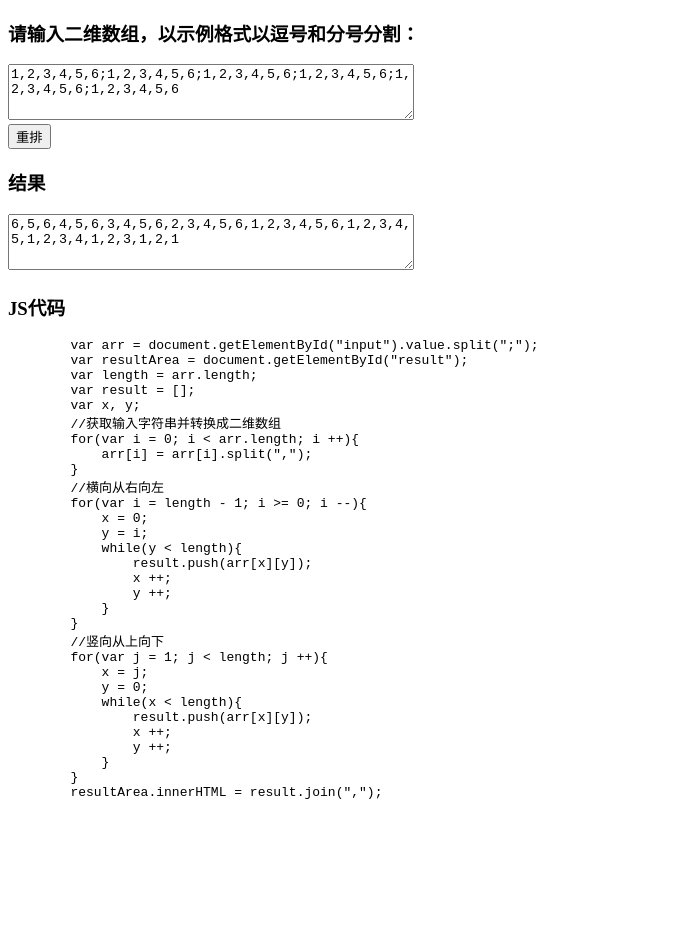
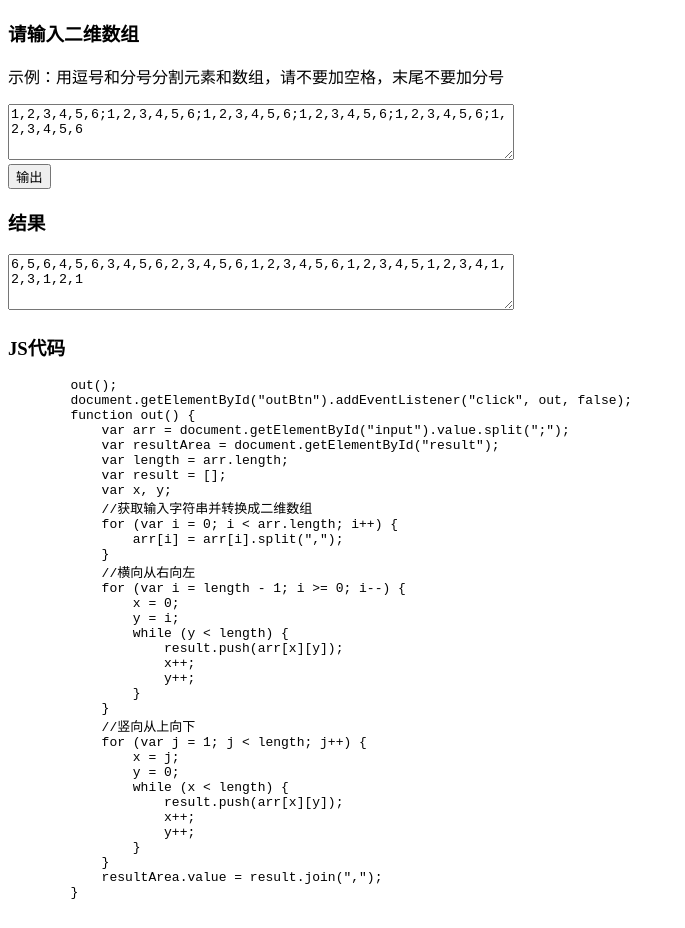
Before and after one commit to chaotyler/meituan, a plain HTML site: page index.html in a window 1280 px wide. Shown: the whole page, without its empty margins (0-685 px from the left). Before the commit the page ends 828 px from the top, so only its background shows below. Drawn offline with Linux system fonts and the light colour scheme.

Commit message:
小改动

```diff
--- a/index.html
+++ b/index.html
@@ -5,54 +5,59 @@
     <title>美团面试题</title>
     <style>
         #input{
-            width: 400px;
+            width: 500px;
             height: 50px;
         }
         #result{
-            width: 400px;
+            width: 500px;
             height: 50px;
         }
     </style>
 </head>
 <body>
-    <h3>请输入二维数组，以示例格式以逗号和分号分割：</h3>
+    <h3>请输入二维数组</h3>
+    <p>示例：用逗号和分号分割元素和数组，请不要加空格，末尾不要加分号</p>
     <textarea id="input" placeholder="1,2,3,4,5,6;1,2,3,4,5,6;1,2,3,4,5,6;1,2,3,4,5,6;1,2,3,4,5,6;1,2,3,4,5,6">1,2,3,4,5,6;1,2,3,4,5,6;1,2,3,4,5,6;1,2,3,4,5,6;1,2,3,4,5,6;1,2,3,4,5,6</textarea>
     <br/>
-    <input type="button" value="重排"/>
+    <input id="outBtn" type="button" value="输出"/>
     <h3>结果</h3>
     <textarea id="result"></textarea>
     <h3>JS代码</h3>
     <pre>
+        out();
+        document.getElementById("outBtn").addEventListener("click", out, false);
+        function out() {
             var arr = document.getElementById("input").value.split(";");
             var resultArea = document.getElementById("result");
             var length = arr.length;
             var result = [];
             var x, y;
             //获取输入字符串并转换成二维数组
-        for(var i = 0; i < arr.length; i ++){
+            for (var i = 0; i < arr.length; i++) {
                 arr[i] = arr[i].split(",");
             }
             //横向从右向左
-        for(var i = length - 1; i >= 0; i --){
+            for (var i = length - 1; i >= 0; i--) {
                 x = 0;
                 y = i;
-            while(y < length){
+                while (y < length) {
                     result.push(arr[x][y]);
-                x ++;
-                y ++;
+                    x++;
+                    y++;
                 }
             }
             //竖向从上向下
-        for(var j = 1; j < length; j ++){
+            for (var j = 1; j < length; j++) {
                 x = j;
                 y = 0;
-            while(x < length){
+                while (x < length) {
                     result.push(arr[x][y]);
-                x ++;
-                y ++;
+                    x++;
+                    y++;
                 }
             }
-        resultArea.innerHTML = result.join(",");
+            resultArea.value = result.join(",");
+        }
     </pre>
     <script src="main.js"></script>
 </body>
--- a/main.js
+++ b/main.js
@@ -1,30 +1,34 @@
+out();
+document.getElementById("outBtn").addEventListener("click", out, false);
+function out() {
     var arr = document.getElementById("input").value.split(";");
     var resultArea = document.getElementById("result");
     var length = arr.length;
     var result = [];
     var x, y;
     //获取输入字符串并转换成二维数组
-for(var i = 0; i < arr.length; i ++){
+    for (var i = 0; i < arr.length; i++) {
         arr[i] = arr[i].split(",");
     }
     //横向从右向左
-for(var i = length - 1; i >= 0; i --){
+    for (var i = length - 1; i >= 0; i--) {
         x = 0;
         y = i;
-    while(y < length){
+        while (y < length) {
             result.push(arr[x][y]);
-        x ++;
-        y ++;
+            x++;
+            y++;
         }
     }
     //竖向从上向下
-for(var j = 1; j < length; j ++){
+    for (var j = 1; j < length; j++) {
         x = j;
         y = 0;
-    while(x < length){
+        while (x < length) {
             result.push(arr[x][y]);
-        x ++;
-        y ++;
+            x++;
+            y++;
         }
     }
-resultArea.innerHTML = result.join(",");
+    resultArea.value = result.join(",");
+}
```
Lines whose indentation alone changed are shown as unchanged.
